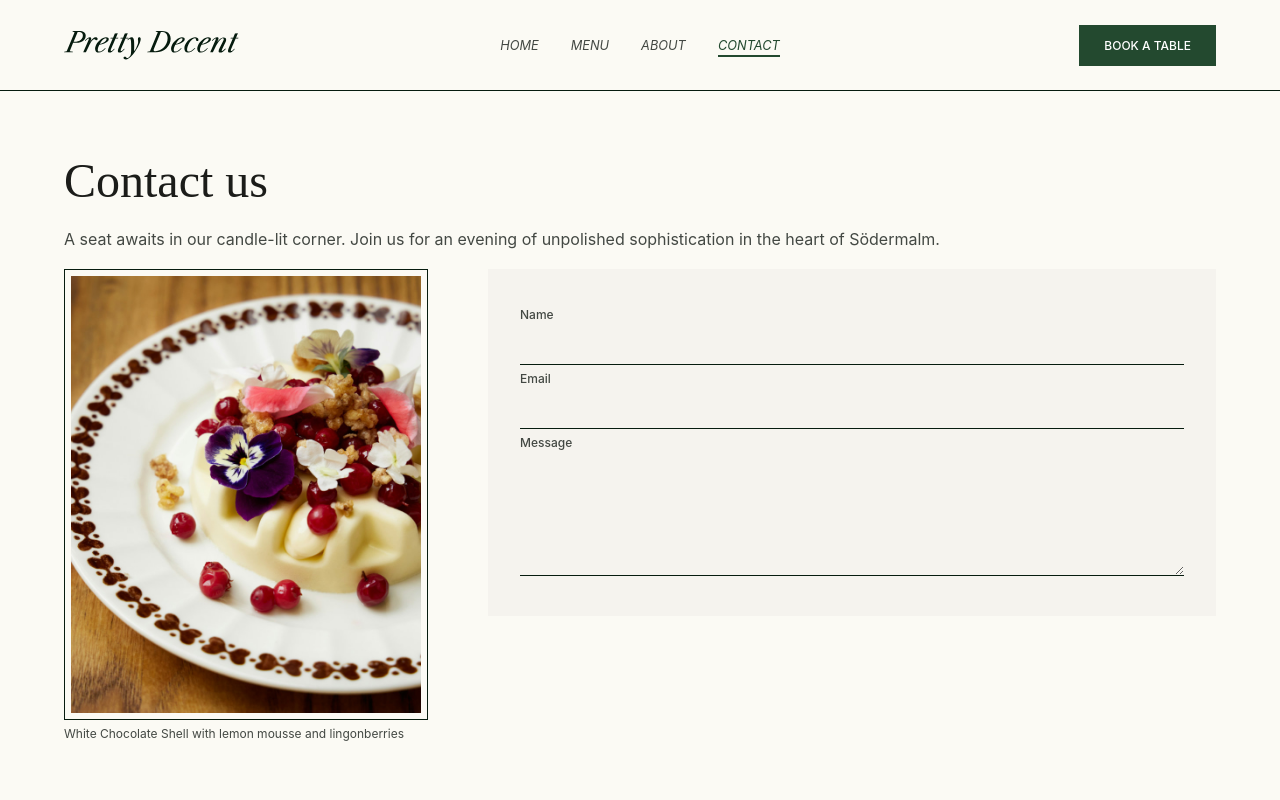
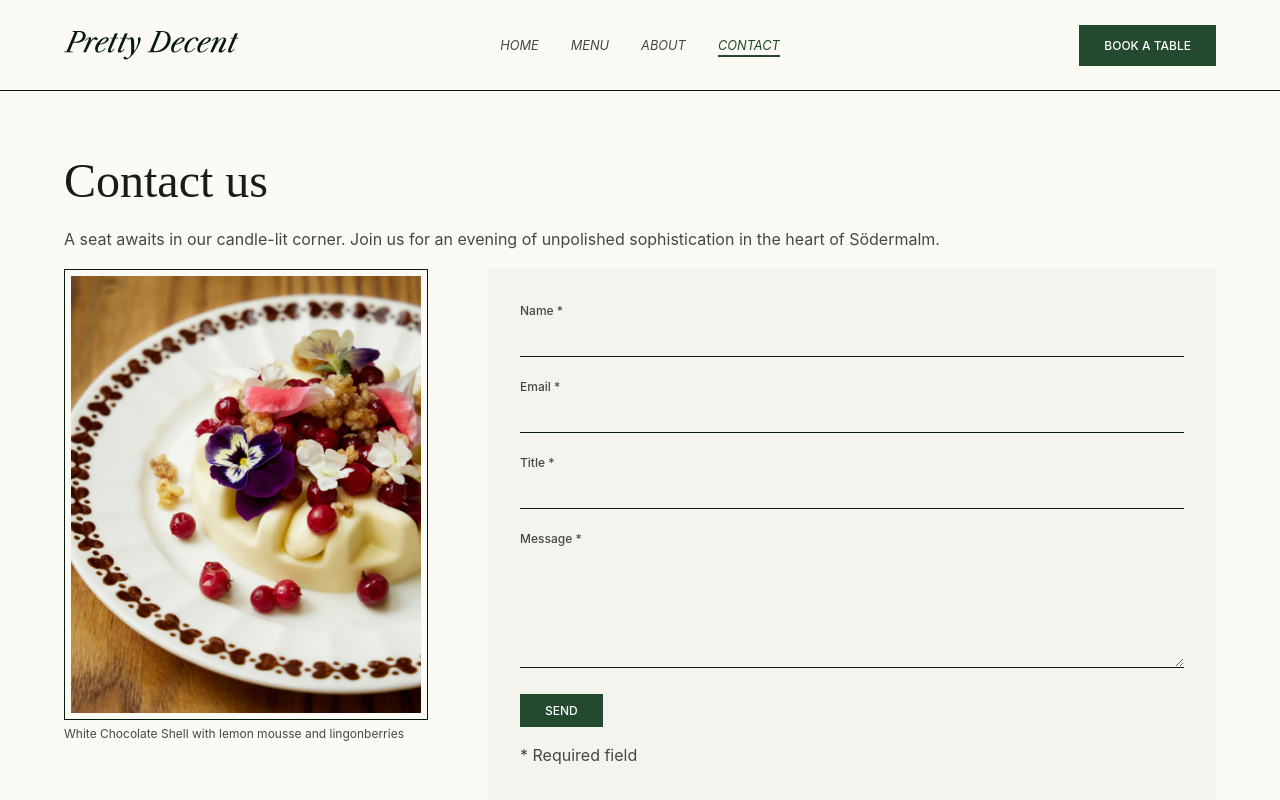
Before and after one commit to Jwcub/PrettyDecent_frontend, an Angular app: page /contact in a window 1280 px wide. Shown: the top 800 px of the page. Built offline with nearby package versions, Linux system fonts and the light colour scheme.

Commit message:
Lägg till funktionalitet för att skicka meddelanden

```diff
--- a/src/app/models/message.ts
+++ b/src/app/models/message.ts
@@ -1,6 +1,12 @@
+export type MessageStatus = 'new' | 'pending' | 'answered';
+
 export interface Message {
     name: string;
     email: string;
     title: string;
     message: string;
+    _id?: number;
+    status?: MessageStatus;
+    created?: Date;
+    __v?: number;
 }
--- a/src/app/pages/contact/contact.css
+++ b/src/app/pages/contact/contact.css
@@ -10,6 +10,9 @@
 }
 
 .contactform {
+    display: flex;
+    flex-direction: column;
+    gap: var(--space-md);
     background-color: #F5F3EE;
     padding: var(--space-xl);
 }
@@ -18,3 +21,8 @@
     font-size: 12px;
     text-transform: capitalize;
 }
+
+.submit-message {
+    align-items: flex-start;
+    width: fit-content;
+}
--- a/src/app/pages/contact/contact.html
+++ b/src/app/pages/contact/contact.html
@@ -11,15 +11,28 @@
         </section>
 
         <section>
-            <form class="user-form contactform">
-                <label>Name</label>
-                <input type="text">
+            <form class="user-form contactform" (ngSubmit)="sendMessage()">
+                <label>Name *
+                    <input required minlength="3" type="text" name="name" [(ngModel)]="name">
+                </label>
 
-                <label>Email</label>
-                <input type="email">
+                <label>Email *
+                    <input required minlength="10" type="email" name="email" [(ngModel)]="email">
+                </label>
 
-                <label>Message</label>
-                <textarea></textarea>
+                <label>Title *
+                    <input type="text" name="title" [(ngModel)]="title">
+                </label>
+
+                <label>Message *
+                    <textarea name="message" [(ngModel)]="message"></textarea>
+                </label>
+
+                <button class="btn submit-message">Send</button>
+
+                <p>* Required field</p>
+
+                <p>{{ apiMessage()}}</p>
             </form>
         </section>
     </div>
--- a/src/app/pages/contact/contact.ts
+++ b/src/app/pages/contact/contact.ts
@@ -1,9 +1,40 @@
-import { Component } from '@angular/core';
+import { Component, inject, signal } from '@angular/core';
+import { MessageService } from '../../services/message.service';
+import { Message } from '../../models/message';
+import { MessageResponse } from '../../models/message-response';
+import { FormsModule } from '@angular/forms';
 
 @Component({
   selector: 'app-contact',
-  imports: [],
+  imports: [FormsModule],
   templateUrl: './contact.html',
   styleUrl: './contact.css',
 })
-export class Contact {}
+export class Contact {
+
+  apiMessage = signal("");
+  messageService = inject(MessageService);
+
+  name: string = "";
+  email: string = "";
+  title: string = "";
+  message: string = "";
+
+
+  sendMessage():void {
+    const message : Message =  {
+      name : this.name,
+      email : this.email,
+      title : this.title,
+      message : this.message
+    }
+
+    this.messageService.sendMessage(message).subscribe({
+      next: (res: MessageResponse) => this.apiMessage.set(res.message),
+      error: (err) => {
+        this.apiMessage.set(err.error?.message ?? `Unknown error...`)
+      }
+    });
+  }
+
+}
--- a/src/app/services/message.service.ts
+++ b/src/app/services/message.service.ts
@@ -1,6 +1,17 @@
-import { Injectable } from '@angular/core';
+import { inject, Injectable } from '@angular/core';
+import { Message } from '../models/message';
+import { Observable } from 'rxjs';
+import { MessageResponse } from '../models/message-response';
+import { HttpClient } from '@angular/common/http';
 
 @Injectable({
   providedIn: 'root',
 })
-export class MessageService {}
+export class MessageService {
+  private http = inject(HttpClient);
+  url: string = "http://localhost:5500/api/message";
+
+  sendMessage(message: Message): Observable<MessageResponse> {
+    return this.http.post<Message>(this.url, message);
+  }
+}
```
Also changed, not shown: src/app/models/message-response.ts (+2 -7 lines).
